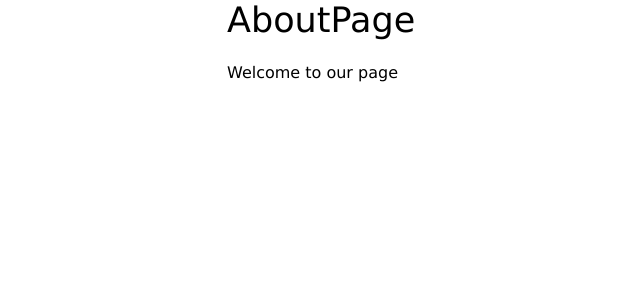
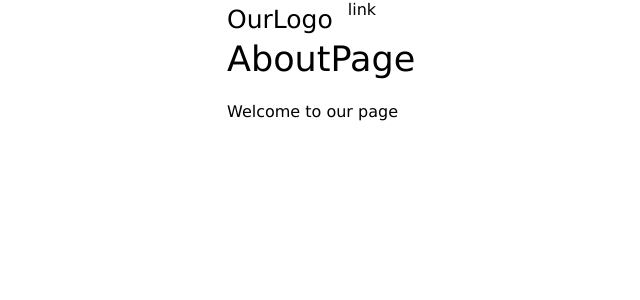
Before and after one commit to MariusCodeAcademy/feu8_12_react_context_api_formik, a React (Vite) app: page /about in a window 1280 px wide. Shown: the top 300 px of the page, without its empty margins (123-763 px from the left). Built offline with nearby package versions, Linux system fonts and the light colour scheme.

Commit message:
HeaderContainer as header

```diff
--- a/src/App.jsx
+++ b/src/App.jsx
@@ -2,10 +2,12 @@ import { Route, Routes } from 'react-router-dom';
 import HomePage from './pages/HomePage';
 import AboutPage from './pages/AboutPage';
 import './App.css';
+import Header from './components/layout/Header';
 
 export default function App() {
   return (
     <div>
+      <Header />
       <Routes>
         <Route path='/' element={<HomePage />} />
         <Route path='/about' element={<AboutPage />} />
--- /dev/null
+++ b/src/components/layout/Header.jsx
@@ -0,0 +1,26 @@
+import styled from 'styled-components';
+import { Link, NavLink } from 'react-router-dom';
+import Wrap from '../../styled/Wrap.styled';
+
+const HeaderContainer = styled(Wrap)`
+  display: flex;
+  gap: 15px;
+`;
+
+const Logo = styled(Link)`
+  font-size: 25px;
+  padding: 0.2em 0;
+`;
+
+export default function Header() {
+  return (
+    <HeaderContainer as={'header'}>
+      <Logo to={'/'}>OurLogo</Logo>
+      <nav>
+        <a href='' className='navLink'>
+          link
+        </a>
+      </nav>
+    </HeaderContainer>
+  );
+}
```
